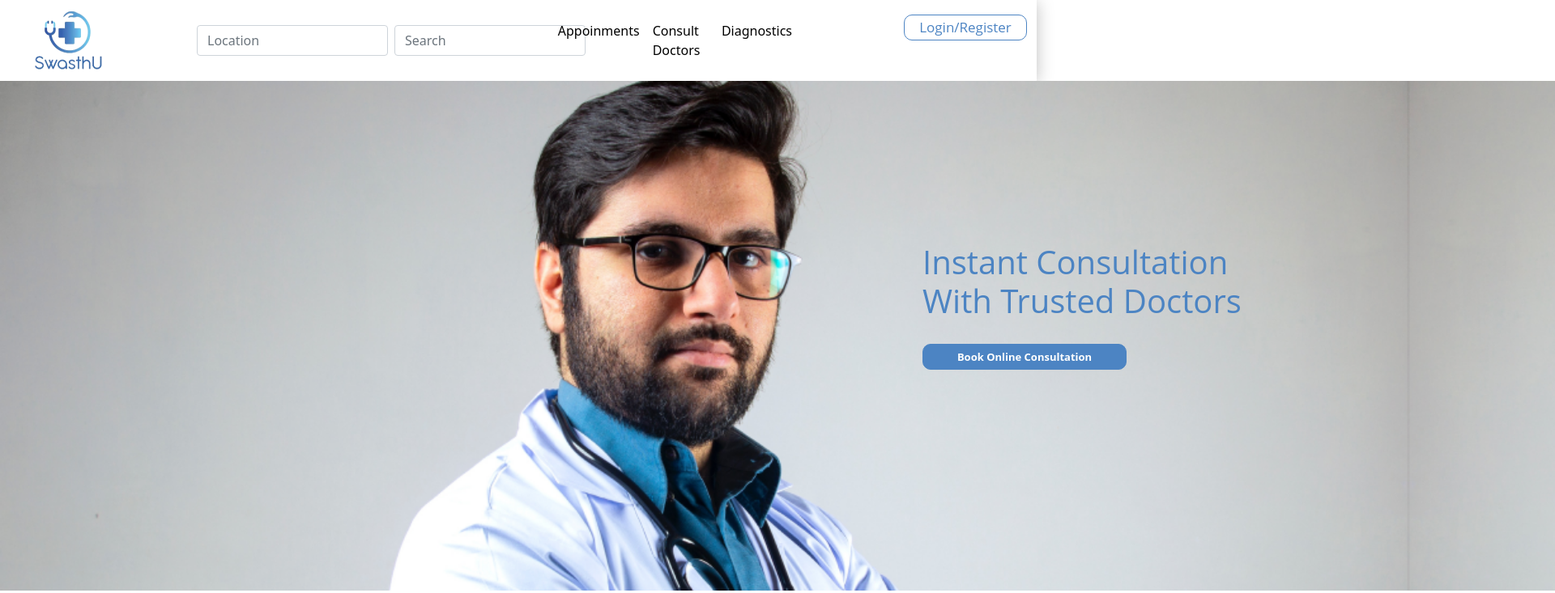
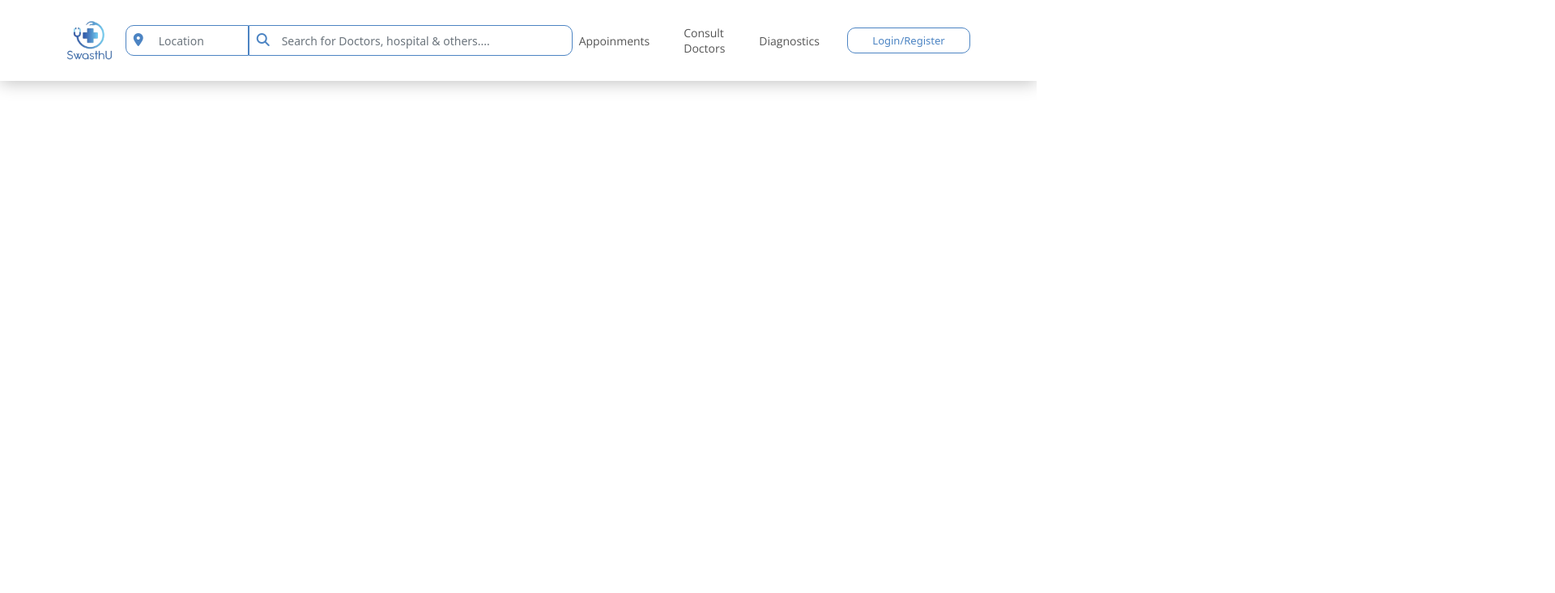
Before and after one commit to sqwash1603/SwasthU, a plain HTML site: page index.html in a window 1280 px wide. Shown: the top 733 px of the page at 81% size, 1920 px wide, since content can reach past the window. Drawn offline with nearby package versions, Linux system fonts and the light colour scheme.

Commit message:
fix: fix header section

```diff
--- a/css/style.css
+++ b/css/style.css
@@ -1,16 +1,18 @@
 @import 'https://fonts.googleapis.com/css?family=Roboto:300, 400, 700&display=swap';
+
 * {
   padding: 0;
   margin: 0;
   box-sizing: border-box;
 }
+
 html {
-
   font-family: 'Montserrat', sans-serif;
   scroll-behavior: smooth;
 }
+
 /* Nav Section*/
-nav{
+nav {
 
   padding: 30px;
   display: flex;
@@ -24,16 +26,19 @@ background: #FFFFFF;
   box-shadow: 0px 2px 20px rgba(0, 0, 0, 0.25);
 
 }
-nav img{
+
+/* nav img{
   margin-left: 30px;
-}
-nav ul{
+} */
+/* nav ul {
   margin-left: 100px;
-}
-nav .nav-item .nav-link{
+} */
+
+/* nav .nav-item .nav-link {
   color: #000000;
-}
-nav button{
+} */
+
+/* nav button {
   box-sizing: border-box;
   width: 152px;
   height: 32px;
@@ -47,17 +52,19 @@ font-size: 17px;
   line-height: 18px;
   color: #4C84C3;
   margin-left: 130px;
-}
-nav .second_ul{
+} */
+
+nav .second_ul {
   margin: -50px;
   justify-content: space-around;
 
 }
+
 /* Nav Section*/
 
 
 /*Hero Section*/
-#header{
+#header {
   /*background-image: url(background.png);*/
   background-color: aquamarine;
   background-size: cover;
@@ -65,7 +72,8 @@ nav .second_ul{
   width: 2254px;
   height: 630px;
 }
-#header .component{
+
+#header .component {
   margin-top: 200px;
   width: 400px;
   height: 123px;
@@ -76,7 +84,8 @@ font-size: 40px;
   line-height: 54px;
   color: #4C84C3;
 }
-#header button{
+
+#header button {
   box-sizing: border-box;
   background: #4C84C3;
   border: 1px solid #4C84C3;
@@ -95,17 +104,19 @@ left: 1252px;
   top: 344x;
 
 }
+
 /*Hero Section*/
 
 
 
 /*/////////////////////////////////////////////*/
-.speciality{
+.speciality {
   margin-top: 150px;
   text-align: center;
   padding: 30px;
 }
-.speciality .section-head h3{
+
+.speciality .section-head h3 {
 
   font-family: 'Open Sans';
   font-style: normal;
@@ -114,7 +125,8 @@ font-size: 50px;
   line-height: 41px;
   color: black;
 }
-.speciality .section-head p{
+
+.speciality .section-head p {
   font-family: 'Open Sans';
   font-style: normal;
   font-weight: 400;
@@ -124,16 +136,19 @@ color: #555555;
   margin-top: 10px;
 
 }
-.speciality .images{
+
+.speciality .images {
   margin-top: 20px;
   padding: 20px;
 }
-.speciality .images img{
+
+.speciality .images img {
   width: 240px;
   height: 218px;
   border-radius: 10px;
 }
-.speciality .images img p{
+
+.speciality .images img p {
   font-family: 'Open Sans';
   font-style: normal;
   font-weight: 400;
@@ -141,10 +156,12 @@ font-size: 15px;
   line-height: 20px;
   color: #000000;
 }
-.speciality .images .second{
+
+.speciality .images .second {
   margin-top: 80px;
 }
-.speciality button{
+
+.speciality button {
   margin-top: 50px;
   box-sizing: border-box;
   width: 213px;
@@ -153,6 +170,7 @@ background: #FFFFFF;
   border: 1px solid #4C84C3;
   border-radius: 10px;
 }
+
 /*///////////////////////////////////*/
 
 
@@ -162,37 +180,43 @@ border-radius: 10px;
 
 
 /*///////////////////////////////////////////////*/
-.why{
+.why {
   margin-top: 150px;
   padding: 30px;
 }
-.why .section-head{
+
+.why .section-head {
   text-align: center;
   padding: 80px;
   font-family: 'Open Sans';
   font-style: normal;
 }
-.why .section-head .title{
+
+.why .section-head .title {
   font-weight: 600;
   font-size: 40px;
   line-height: 41px;
   color: #000000;
 }
-.why .section-head .text{
+
+.why .section-head .text {
   font-weight: 400;
   font-size: 30px;
   line-height: 27px;
   color: #555555;
 }
-.why img{
+
+.why img {
   width: 200px;
   height: 420px;
 }
-.why .docs{
+
+.why .docs {
   padding: 50px;
   margin-top: 20px;
 }
-.why .docs .title{
+
+.why .docs .title {
   font-family: 'Open Sans';
   font-style: normal;
   font-weight: 700;
@@ -200,7 +224,8 @@ font-size: 36px;
   line-height: 49px;
   color: #4C84C3;
 }
-.why .docs .text{
+
+.why .docs .text {
   font-family: 'Open Sans';
   font-style: normal;
   font-weight: 400;
@@ -208,7 +233,8 @@ font-size: 20px;
   line-height: 35px;
   color: #555555;
 }
-.why .slide .text{
+
+.why .slide .text {
   font-family: 'Open Sans';
   font-style: normal;
   font-weight: 600;
@@ -220,7 +246,8 @@ width: 552px;
   height: 195px;
   margin-left: 320px;
 }
-.why .slide button{
+
+.why .slide button {
   left: 78.06%;
   right: 19.17%;
   top: 79.46%;
@@ -228,13 +255,14 @@ bottom: 19.57%;
 
   background: #000000;
 }
+
 /*////////////////////////////////////////////////////////////////////*/
 
 
 
 
 /*//////App Section/////////////////////////////*/
-#app{
+#app {
   background-color: rgb(231, 203, 194);
   width: 1300px;
   height: 485px;
@@ -242,11 +270,13 @@ left: 105px;
   top: 2476px;
   margin-top: 120px;
 }
-#app .app-content{
+
+#app .app-content {
   margin-top: 130px;
   margin-left: 550px;
 }
-#app h3{
+
+#app h3 {
   width: 372px;
   height: 59px;
   left: 662px;
@@ -258,7 +288,8 @@ font-size: 40px;
   line-height: 54px;
   color: #4C84C3;
 }
-#app p{
+
+#app p {
   width: 377px;
   height: 95px;
   left: 665px;
@@ -270,9 +301,10 @@ font-size: 15px;
   line-height: 27px;
   color: #000000;
 }
+
 /*//////App Section/////////////////////////////*/
 
-#footer{
+#footer {
   background-color: #283779;
   padding: 50px;
   height: 600px;
@@ -280,7 +312,7 @@ color: #000000;
 
 }
 
-#footer h3{
+#footer h3 {
   width: 476px;
   height: 70.45px;
   left: 152px;
@@ -294,7 +326,8 @@ line-height: 120%;
 
   color: rgba(255, 255, 255, 0.9);
 }
-#footer p{
+
+#footer p {
   width: 368px;
   height: 69px;
   left: 152px;
@@ -310,7 +343,8 @@ line-height: 120%;
 
   color: #FFFFFF;
 }
-#footer h4{
+
+#footer h4 {
   width: 344px;
   height: 23px;
   left: 703px;
@@ -323,7 +357,8 @@ font-size: 23px;
   line-height: 29px;
   color: #B2DDED;
 }
-#footer input{
+
+#footer input {
   width: 353.75px;
   height: 44.97px;
   left: 699.26px;
@@ -340,7 +375,8 @@ color: #B2DDED;
 
 
 }
-#footer button{
+
+#footer button {
   width: 150px;
   height: 48px;
   left: 1064px;
@@ -352,13 +388,15 @@ align-items: center;
   gap: 10px;
 
 }
-#second-footer{
+
+#second-footer {
   width: 1300px;
   height: 261.57px;
   padding: 60px;
   background: rgba(27, 113, 161, 0.8);
 }
-#second-footer li{
+
+#second-footer li {
   font-family: 'Roboto';
   font-style: normal;
   font-weight: 400;
@@ -367,7 +405,8 @@ line-height: 120%;
   color: #B2DDED;
   list-style: none;
 }
-#second-footer li .bold{
+
+#second-footer li .bold {
   font-family: 'Open Sans';
   font-style: normal;
   font-weight: 700;
@@ -375,23 +414,26 @@ font-size: 18px;
   line-height: 25px;
   color: rgba(255, 255, 255, 0.94);
 }
-#second-footer img{
+
+#second-footer img {
   width: 63.33px;
   height: 64.04px;
   left: 1291.35px;
   top: 3957.29px;
   margin-top: 60px;
 }
-#footer .last{
+
+#footer .last {
   margin-left: 100px;
   padding: 60px;
 }
 
 /*.............Profile Page CSS.......................*/
-nav ul li img{
+nav ul li img {
   margin-left: 30px;
 }
-#profile-hero .image-1{
+
+#profile-hero .image-1 {
   width: 1440px;
   height: 258px;
   left: 0px;
@@ -399,7 +441,8 @@ top: 100px;
   background: rgba(155, 146, 146, 0.7);
   border-radius: 10px 10px 0px 0px;
 }
-#profile-hero .image-2{
+
+#profile-hero .image-2 {
   position: absolute;
   width: 315px;
   height: 315px;
@@ -407,20 +450,24 @@ left: 104px;
   top: 168px;
   margin-left: 100px;
 }
-#profile-hero .icons{
+
+#profile-hero .icons {
   position: absolute;
   position: absolute;
   left: 73.7%;
   right: 33.69%;
   top: 52.35%;
-  bottom: 15.35%;;
+  bottom: 15.35%;
+  ;
 }
-#profile-hero .main-intro{
+
+#profile-hero .main-intro {
 
   margin-left: 550px;
 
 }
-#profile-hero h3{
+
+#profile-hero h3 {
   width: 451px;
   height: 55px;
   left: 443px;
@@ -433,7 +480,8 @@ line-height: 38px;
   text-transform: capitalize;
   color: #000000;
 }
-#profile-hero button{
+
+#profile-hero button {
   box-sizing: border-box;
   background: #4C84C3;
   border: 1px solid #4C84C3;
@@ -452,7 +500,8 @@ left: 1252px;
   top: 344x;
 
 }
-#profile-hero .main-intro p .intro{
+
+#profile-hero .main-intro p .intro {
   width: 433px;
   height: 21px;
   left: 443px;
@@ -465,7 +514,8 @@ top: 344x;
   text-transform: capitalize;
   color: #555555;
 }
-#profile-hero p{
+
+#profile-hero p {
   width: 877px;
   height: 21px;
   left: 441px;
@@ -482,12 +532,14 @@ color: #555555;
 }
 
 
-#profile-clinic{
+#profile-clinic {
   padding: 50px;
   margin: 120px;
-  background-color: rgba(178, 221, 237, 0.3);;
+  background-color: rgba(178, 221, 237, 0.3);
+  ;
 }
-#profile-clinic h1{
+
+#profile-clinic h1 {
   width: 505px;
   height: 30px;
   left: 104px;
@@ -503,7 +555,8 @@ letter-spacing: 0.05em;
   text-transform: capitalize;
   color: #4C84C3;
 }
-#profile-clinic p{
+
+#profile-clinic p {
   margin: 20px;
   padding: 30px;
   width: 646px;
@@ -521,7 +574,8 @@ text-transform: capitalize;
 
   color: #555555;
 }
-#profile-clinic .second{
+
+#profile-clinic .second {
   width: 449px;
   height: 400px;
   left: 894px;
@@ -531,22 +585,26 @@ margin-top: 20px;
   background: #4C84C3;
   border-radius: 20px;
 }
-#profile-clinic #images{
+
+#profile-clinic #images {
   margin-top: 80px;
   padding: 10px;
 }
-#profile-clinic #images img{
+
+#profile-clinic #images img {
   width: 274px;
   height: 206px;
 }
-#Profile-about img{
+
+#Profile-about img {
   width: 490px;
   height: 360px;
   left: 119px;
   top: 1586px;
 
 }
-#Profile-about h3{
+
+#Profile-about h3 {
   width: 415px;
   height: 30px;
   left: 636px;
@@ -562,7 +620,8 @@ text-transform: capitalize;
   color: #4C84C3;
 
 }
-#Profile-about p{
+
+#Profile-about p {
   width: 646px;
   height: 309px;
   left: 636px;
@@ -580,7 +639,8 @@ text-transform: capitalize;
   color: #555555;
 
 }
-#profile-clinic .career h3{
+
+#profile-clinic .career h3 {
   width: 663px;
   height: 30px;
   left: 119px;
@@ -597,11 +657,13 @@ color: #4C84C3;
 
 
 }
-.career #first-row{
+
+.career #first-row {
   padding: 50px;
 
 }
-.career img{
+
+.career img {
   width: 128px;
   height: 144px;
   margin-left: 180px;
@@ -609,7 +671,7 @@ mix-blend-mode: multiply;
 
 }
 
-.career  h5{
+.career h5 {
   width: 531.47px;
   height: 23.53px;
   left: 183px;
@@ -624,7 +686,8 @@ line-height: 27px;
   color: #4C84C3;
 
 }
-.career ol li{
+
+.career ol li {
   width: 531.47px;
   height: 23.53px;
   left: 183px;
@@ -638,7 +701,8 @@ line-height: 27px;
 
   color: #4C84C3;
 }
-.career p{
+
+.career p {
   width: 672.78px;
   height: 55.37px;
   left: 213px;
@@ -653,7 +717,8 @@ line-height: 20px;
   color: #555555;
 
 }
-.career hr{
+
+.career hr {
   color: #ffffff;
   width: 915px;
   height: 0px;
@@ -662,10 +727,12 @@ top: 2519px;
   margin-left: 110px;
   border: 1px solid #FFFFFF;
 }
-.career .another{
+
+.career .another {
   margin-left: 50px;
 }
-#profile-education h3{
+
+#profile-education h3 {
   font-family: 'Epilogue';
   font-style: normal;
   font-weight: 600;
@@ -676,7 +743,8 @@ margin-left: 50px;
 
   color: #4C84C3;
 }
-#profile-education .common{
+
+#profile-education .common {
   box-sizing: border-box;
   width: 457px;
   height: 400px;
@@ -686,7 +754,8 @@ border: 1px solid #E0DEDE;
   box-shadow: 0px 0px 20px rgba(0, 0, 0, 0.1);
   border-radius: 20px;
 }
-#profile-education .common h4{
+
+#profile-education .common h4 {
   width: 406px;
   height: 24px;
   left: 234px;
@@ -701,7 +770,8 @@ line-height: 27px;
   color: #4C84C3;
 
 }
-#profile-education .common p{
+
+#profile-education .common p {
   width: 399px;
   height: 53px;
   left: 234px;
@@ -715,7 +785,8 @@ line-height: 20px;
 
   color: #555555;
 }
-#profile-education .common ul li{
+
+#profile-education .common ul li {
   width: 369px;
   height: 53px;
   left: 256px;
@@ -733,7 +804,7 @@ color: #000000;
 
 
 /*..............................Dr.Profile.html........................*/
-#second-profile{
+#second-profile {
   background: #FFFFFF;
   box-shadow: 0px 2px 20px rgb(0 0 0 / 25%);
   border-radius: 10px;
@@ -741,27 +812,32 @@ color: #000000;
   align-items: center;
   margin: 140px;
 }
-#second-profile .image{
+
+#second-profile .image {
   position: absolute;
   width: 223px;
   height: 223px;
   left: 201px;
   top: 326px;
 }
-#second-profile .vector{
+
+#second-profile .vector {
   top: 20.56%;
   bottom: 5.8%;
   width: 53px;
   margin-left: 1102px;
   margin-top: 49px;
 }
-#second-profile .dr-intro{
+
+#second-profile .dr-intro {
   margin: 40px;
 }
-.some{
+
+.some {
   margin: 50px;
 }
-.some p{
+
+.some p {
 
   font-family: 'Montserrat';
   font-style: normal;
@@ -770,7 +846,8 @@ font-size: 16px;
   line-height: 20px;
   text-transform: capitalize;
 }
-.some .more{
+
+.some .more {
   width: 495px;
   background: #E6EEF2;
   border-radius: 10px;
@@ -780,7 +857,7 @@ text-transform: capitalize;
   margin-bottom: 40px;
 }
 
-#nav{
+#nav {
   width: 1004px;
   height: 55px;
   left: 173px;
@@ -790,7 +867,8 @@ border-radius: 10px;
   margin: 140px;
   width: 1200px;
 }
-#nav .nav-item{
+
+#nav .nav-item {
   font-family: 'Open Sans';
   font-style: normal;
   font-weight: 400;
@@ -799,7 +877,8 @@ line-height: 19px;
   color: #545454;
   padding: 15px;
 }
-#education h3{
+
+#education h3 {
   font-family: 'Open Sans';
   font-weight: 700;
   font-size: 28px;
@@ -808,7 +887,8 @@ padding: 15px;
   color: #000000;
   margin-left: 25px;
 }
-#education a{
+
+#education a {
   width: 143px;
   height: 51px;
   left: 1144px;
@@ -825,11 +905,12 @@ align-items: center;
   color: #4C84C3;
 }
 
-#education section{
+#education section {
   margin: 10px;
   padding: 15px;
 }
-#education section h5{
+
+#education section h5 {
   font-family: 'Open Sans';
   font-style: normal;
   font-weight: 700;
@@ -837,7 +918,8 @@ font-size: 20px;
   line-height: 27px;
   color: #4C84C3;
 }
-#education section p{
+
+#education section p {
   font-family: 'Open Sans';
   font-style: normal;
   font-weight: 400;
@@ -847,10 +929,11 @@ color: #555555;
 }
 
 /*.....................Dr.Listing Page...................*/
-#doctor-list{
+#doctor-list {
   margin-top: 100px;
 }
-#doctor-list h3{
+
+#doctor-list h3 {
   font-family: 'Open Sans';
   font-style: normal;
   font-weight: 700;
@@ -860,7 +943,8 @@ text-transform: capitalize;
 
   color: #555555;
 }
-#doctor-list section{
+
+#doctor-list section {
   width: 1288px;
   height: 55px;
   left: 112px;
@@ -869,7 +953,8 @@ background: #E6EEF2;
   border-radius: 10px;
 
 }
-#doctor-list section p{
+
+#doctor-list section p {
   width: 216px;
   height: 22px;
   left: 305px;
@@ -883,10 +968,11 @@ line-height: 22px;
   color: #545454;
 }
 
-#doctors{
+#doctors {
   margin-top: 100px;
 }
-#doctors h3{
+
+#doctors h3 {
   font-family: 'Open Sans';
   font-style: normal;
   font-weight: 700;
@@ -895,7 +981,8 @@ line-height: 38px;
   text-transform: capitalize;
   color: #000000;
 }
-#doctors h6{
+
+#doctors h6 {
   font-family: 'Montserrat';
   font-style: normal;
   font-weight: 400;
@@ -906,7 +993,8 @@ text-transform: capitalize;
   color: #555555;
 
 }
-#doctors p{
+
+#doctors p {
   font-family: 'Montserrat';
   font-style: normal;
   font-weight: 400;
@@ -918,15 +1006,18 @@ text-transform: capitalize;
 
   color: #555555;
 }
-#doctors .col-md-6{
+
+#doctors .col-md-6 {
   margin-left: -80px;
 }
-#doctors .last{
+
+#doctors .last {
 
   font-family: 'Montserrat';
   font-style: normal;
 }
-#doctors .last h5{
+
+#doctors .last h5 {
   font-weight: 700;
   font-size: 24px;
   line-height: 29px;
@@ -936,7 +1027,8 @@ text-transform: capitalize;
   color: #555555;
 
 }
-#doctors .last p{
+
+#doctors .last p {
   font-weight: 700;
   font-size: 20px;
   line-height: 24px;
@@ -945,7 +1037,8 @@ text-transform: capitalize;
 
   color: #24A78F;
 }
-#doctors .last button{
+
+#doctors .last button {
   width: 223px;
   height: 37px;
   margin-left: 85px;
@@ -963,7 +1056,7 @@ color: #FFFFFF;
 }
 
 /*...............Patient Dashboard.........................*/
-#table{
+#table {
   left: 0px;
   right: 0px;
   top: 0px;
@@ -974,7 +1067,8 @@ background: #FFFFFF;
   box-shadow: 0px 12px 26px rgba(16, 30, 115, 0.06);
   border-radius: 8px;
 }
-#table h3{
+
+#table h3 {
 
 
   font-family: 'Lato';
@@ -1011,7 +1105,7 @@ color: #25282B;
   justify-content: space-between;
 }
 
-.flex-outer > li:not(:last-child) {
+.flex-outer>li:not(:last-child) {
   margin-bottom: 20px;
 }
 
@@ -1033,7 +1127,7 @@ align-items: center;
   color: #000000;
 }
 
-.flex-outer  li  label,
+.flex-outer li label,
 .flex-outer li p {
   flex: 1 0 120px;
   max-width: 220px;
--- /dev/null
+++ b/css/update.css
@@ -0,0 +1,97 @@
+@import url('https://fonts.googleapis.com/css2?family=Open+Sans:wght@400;500;600;700&display=swap');
+
+.font-primary {
+  font-family: 'Open Sans', sans-serif;
+}
+
+.brand-color {
+  color: #4C84C3;
+}
+
+.brand-border-color {
+  border-color: #4C84C3;
+}
+
+.rounded-10px {
+  border-radius: 10px;
+}
+
+.bg-brand-color {
+  background: #4C84C3;
+}
+
+.black-1 {
+  color: #545454;
+}
+
+.bg-black-1 {
+  background-color: #545454;
+}
+
+.login-button {
+  width: 152px;
+  height: 32px;
+  background: #FFFFFF;
+  border: 1px solid #4C84C3;
+  border-radius: 10px;
+  font-size: 13px;
+  line-height: 18px;
+  color: #4C84C3;
+}
+
+.login-button:hover {
+  color: #fff;
+  background: #4C84C3;
+  transition: all 0.2s;
+}
+
+/* ################################################################# */
+/* index page style  */
+.brand-logo {
+  margin-right: 55px;
+}
+
+
+.custom-navbar {
+  box-shadow: 0px 2px 20px rgba(0, 0, 0, 0.25);
+}
+
+.custom-nav-link {
+  color: #545454;
+  font-size: 14px;
+  line-height: 19px;
+}
+
+.custom-nav-link:hover {
+  color: #4C84C3;
+  cursor: pointer;
+}
+
+.custom-nav-item {
+  margin-right: 26px;
+}
+
+.location-input {
+  border: 1px solid #4C84C3;
+  border-radius: 10px 0px 0px 10px;
+  width: 152px;
+  padding-left: 2.5rem;
+}
+
+.search-input {
+  width: 400px;
+  border: 1px solid #4C84C3;
+  border-radius: 0px 10px 10px 0px;
+  padding-left: 2.5rem;
+}
+
+.location-input::placeholder,
+.search-input::placeholder {
+  font-size: 14px;
+}
+
+.search-input-icon {
+  top: 10px;
+  left: 10px;
+  position: absolute;
+}
--- a/index.html
+++ b/index.html
@@ -9,56 +9,79 @@
     />
     <link rel="stylesheet" href="css/bootstrap/bootstrap.min.css" />
     <link rel="stylesheet" href="css/style.css" />
+    <link rel="stylesheet" href="css/update.css" />
     <title>SwasthU</title>
   </head>
+
   <body>
-    <div class="container-fluid">
+    <div class="custom-navbar">
+      <div class="container">
         <div class="row">
-        <nav class="navbar navbar-expand-lg">
+          <nav class="navbar navbar-expand-lg shadow-none">
             <a class="navbar-brand" href="#">
-            <img class="navbar-logo" src="assets/logo 1.png" alt=""
+              <img class="img-fluid brand-logo" src="assets/logo 1.png" alt=""
             /></a>
 
             <div class="collapse navbar-collapse">
               <ul class="navbar-nav me-auto navbar-expand-lg">
                 <li class="nav-item">
                   <form class="d-flex">
+                    <div class="position-relative">
+                      <i
+                        class="fas fa-map-marker-alt brand-color search-input-icon"
+                      ></i>
                       <input
-                    class="form-control me-2"
+                        class="form-control location-input"
                         type="search"
                         placeholder="Location"
                         aria-label="Location"
                       />
+                    </div>
+                    <div class="position-relative">
+                      <i
+                        class="fas fa-search brand-color search-input-icon"
+                      ></i>
                       <input
-                    class="form-control me-2"
+                        class="form-control search-input"
                         type="search"
-                    placeholder="Search"
+                        placeholder="Search for Doctors, hospital & others...."
                         aria-label="Search"
                       />
+                    </div>
                   </form>
                 </li>
               </ul>
-            <ul class="navbar-nav me-auto navbar-expand-lg second_ul">
-              <li class="nav-item">
-                <a class="nav-link" href="#">Appoinments</a>
+              <ul
+                class="navbar-nav navbar-expand-lg d-flex align-items-center justify-content-between"
+              >
+                <li class="custom-nav-item">
+                  <a class="custom-nav-link font-primary nav-link" href="#"
+                    >Appoinments</a
+                  >
                 </li>
-              <li class="nav-item">
-                <a class="nav-link" href="#">Consult Doctors</a>
+                <li class="custom-nav-item">
+                  <a class="custom-nav-link font-primary nav-link" href="#"
+                    >Consult Doctors</a
+                  >
                 </li>
-              <li class="nav-item">
-                <a class="nav-link" href="#">Diagnostics</a>
+                <li class="custom-nav-item">
+                  <a class="custom-nav-link font-primary nav-link" href="#"
+                    >Diagnostics</a
+                  >
                 </li>
                 <li>
-                <form action="profile.html" class="d-flex">
-                  <button type="submit">Login/Register</button>
-                </form>
+                  <button class="login-button" type="submit">
+                    Login/Register
+                  </button>
                 </li>
               </ul>
             </div>
           </nav>
         </div>
       </div>
-    <div
+    </div>
+
+    <!-- <div
       class="container-fluid"
       id="header"
       style="background-image: url(background.png)"
@@ -73,11 +96,11 @@
             <button type="button">Book Online Consultation</button>
           </div>
         </div>
-        <!--<img class="img-fluid" src="assets/Group 5.png" alt="" />-->
+       <img class="img-fluid" src="assets/Group 5.png" alt="" />
       </div>
-    </div>
+    </div> -->
 
-    <div class="container-fluid speciality">
+    <!-- <div class="container-fluid speciality">
       <div class="row">
         <div class="section-head">
           <h3 class="title">Select your Specialty</h3>
@@ -135,8 +158,8 @@
       <div class="button">
         <button class="btn btn-outline-info" type="submit">View All</button>
       </div>
-    </div>
-    <div class="container why">
+    </div> -->
+    <!-- <div class="container why">
       <div class="row">
         <div class="section-head">
           <h3 class="title">Why Swasthu?</h3>
@@ -161,11 +184,11 @@
           </p>
         </div>
       </div>
-    </div>
-    <div class="container" id="app" style="background-image: url(Group 3.png)">
+    </div> -->
+    <!-- <div class="container" id="app" style="background-image: url(Group 3.png)">
       <div class="row">
         <div class="app-content">
-          <!--<img src="assets/Group 3.png" alt="" />-->
+          <img src="assets/Group 3.png" alt="" />
           <h3>Download our App</h3>
           <p>
             Access video consultation with India’s top doctors on the Swasthu
@@ -176,9 +199,9 @@
           <img src="assets/image 2.png" alt="" />
         </div>
       </div>
-    </div>
+    </div> -->
 
-    <div class="container why">
+    <!-- <div class="container why">
       <div class="row">
         <div class="section-head">
           <h3 class="title">What our user say about us</h3>
@@ -232,9 +255,9 @@
           </button>
         </div>
       </div>
-    </div>
+    </div> -->
 
-    <section id="footer">
+    <!-- <section id="footer">
       <div class="container">
         <div class="row">
           <div class="col-md-6">
@@ -248,7 +271,7 @@
             <h4>SUBSCRIBE TO NEWS LETTER</h4>
             <input type="text" placeholder="Email" />
             <button type="button">Subscribe</button>
-            <!--<img src="assets/BGE1.png" alt="" />-->
+            <img src="assets/BGE1.png" alt="" />
           </div>
         </div>
         <div class="container-fluid second" id="second-footer">
@@ -304,7 +327,7 @@
           </div>
         </div>
       </div>
-    </section>
+    </section> -->
     <script
       src="https://cdn.jsdelivr.net/npm/bootstrap@5.0.2/dist/js/bootstrap.bundle.min.js"
       integrity="sha384-MrcW6ZMFYlzcLA8Nl+NtUVF0sA7MsXsP1UyJoMp4YLEuNSfAP+JcXn/tWtIaxVXM"
@@ -312,8 +335,7 @@
     ></script>
     <script src="js/bootstrap.min.js"></script>
     <script
-      defer
-      src="https://kit.fontawesome.com/yourcode.js"
+      src="https://kit.fontawesome.com/c64fff7a9f.js"
       crossorigin="anonymous"
     ></script>
   </body>
```
Lines whose indentation alone changed are shown as unchanged.
